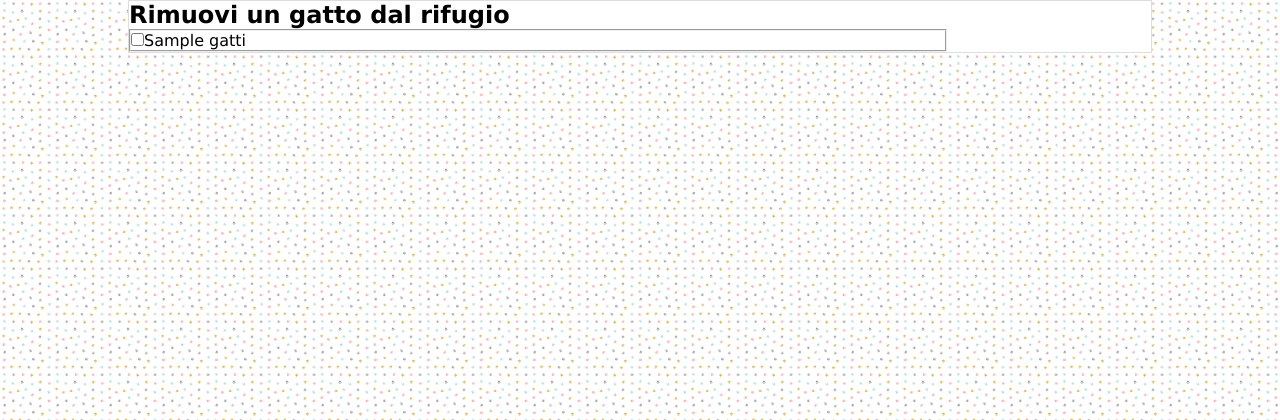
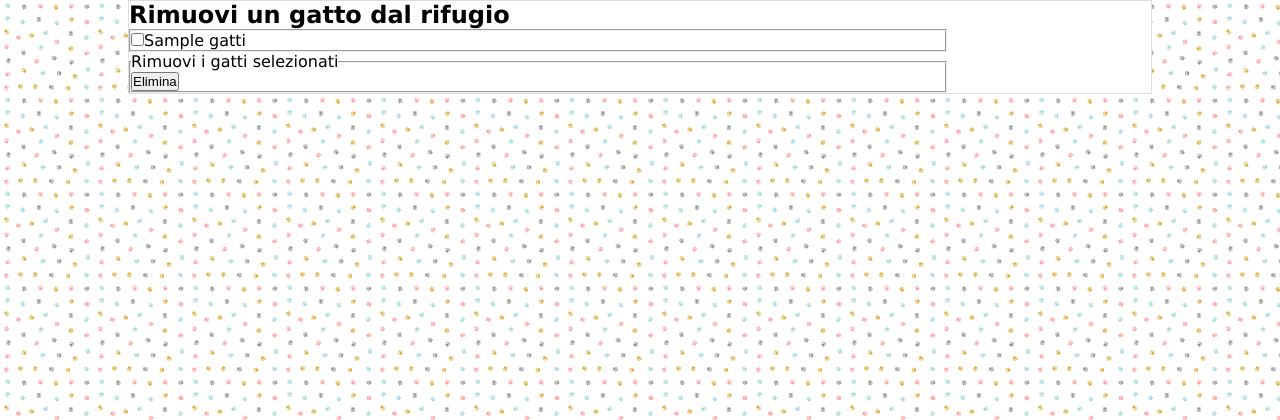
Before and after one commit to letiss12/gattile, a PHP site: page /formEliminaGatto.php in a window 1280 px wide. Shown: the top 420 px of the page. Run offline with PHP 8.4, Linux system fonts and the light colour scheme; tables that the repository leaves empty or names only in its code hold one stand-in row (values such as "Sample post"); data that the repository does not hold is empty.

Commit message:
Update formEliminaGatto.php

```diff
--- a/formEliminaGatto.php
+++ b/formEliminaGatto.php
@@ -26,7 +26,8 @@ if ($connessioneRiuscita == false) {
             $defForm .= '<label for="' . $nome . '">' . $nome . '</label><br />';
         }
 
-        $defForm .= '</fieldset>';
+        $defForm .= '</fieldset><fieldset><legend>Rimuovi i gatti selezionati</legend><button type="submit" value="Delete" name="final_delete">Elimina</button></fieldset>';
+
     }
 
 }
```
